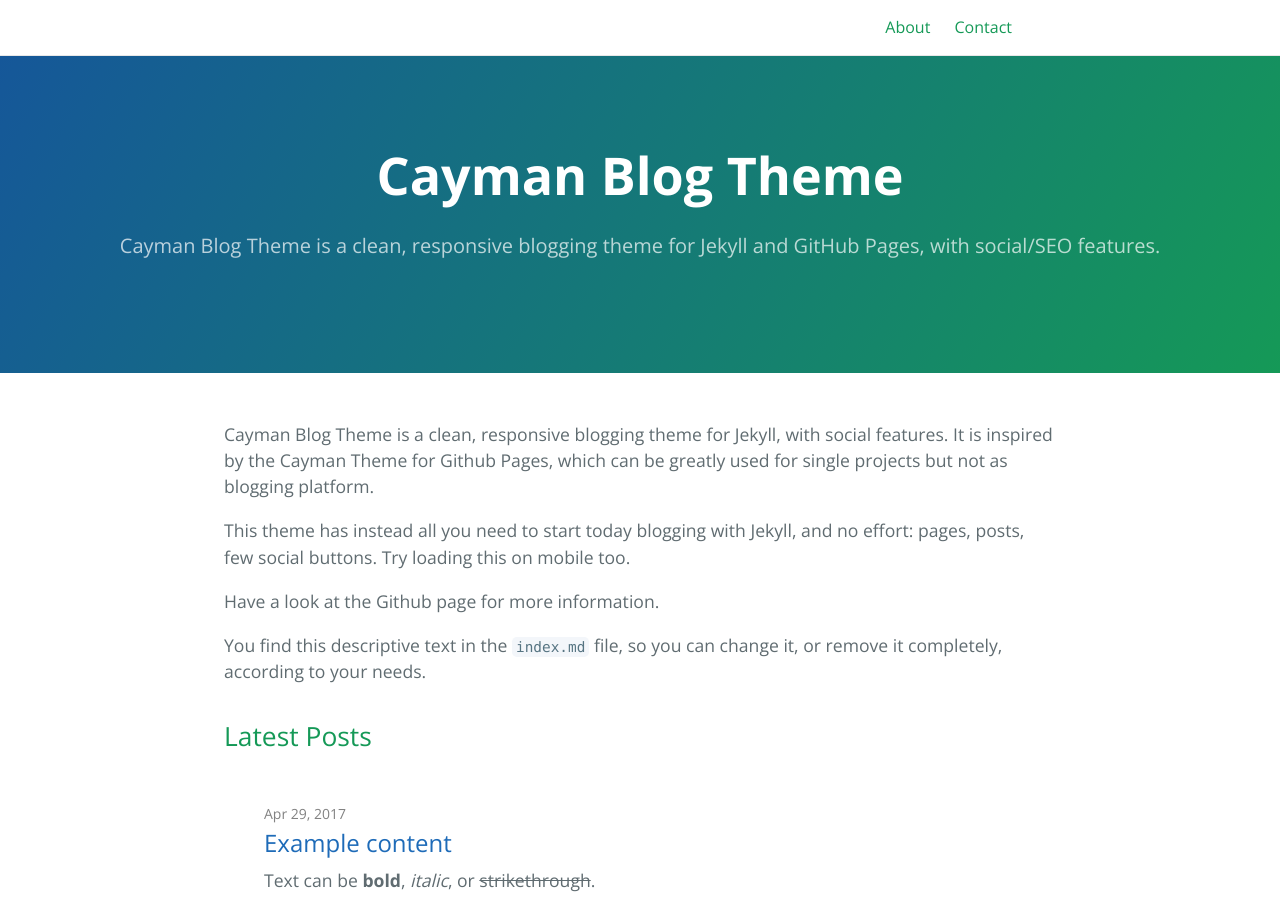
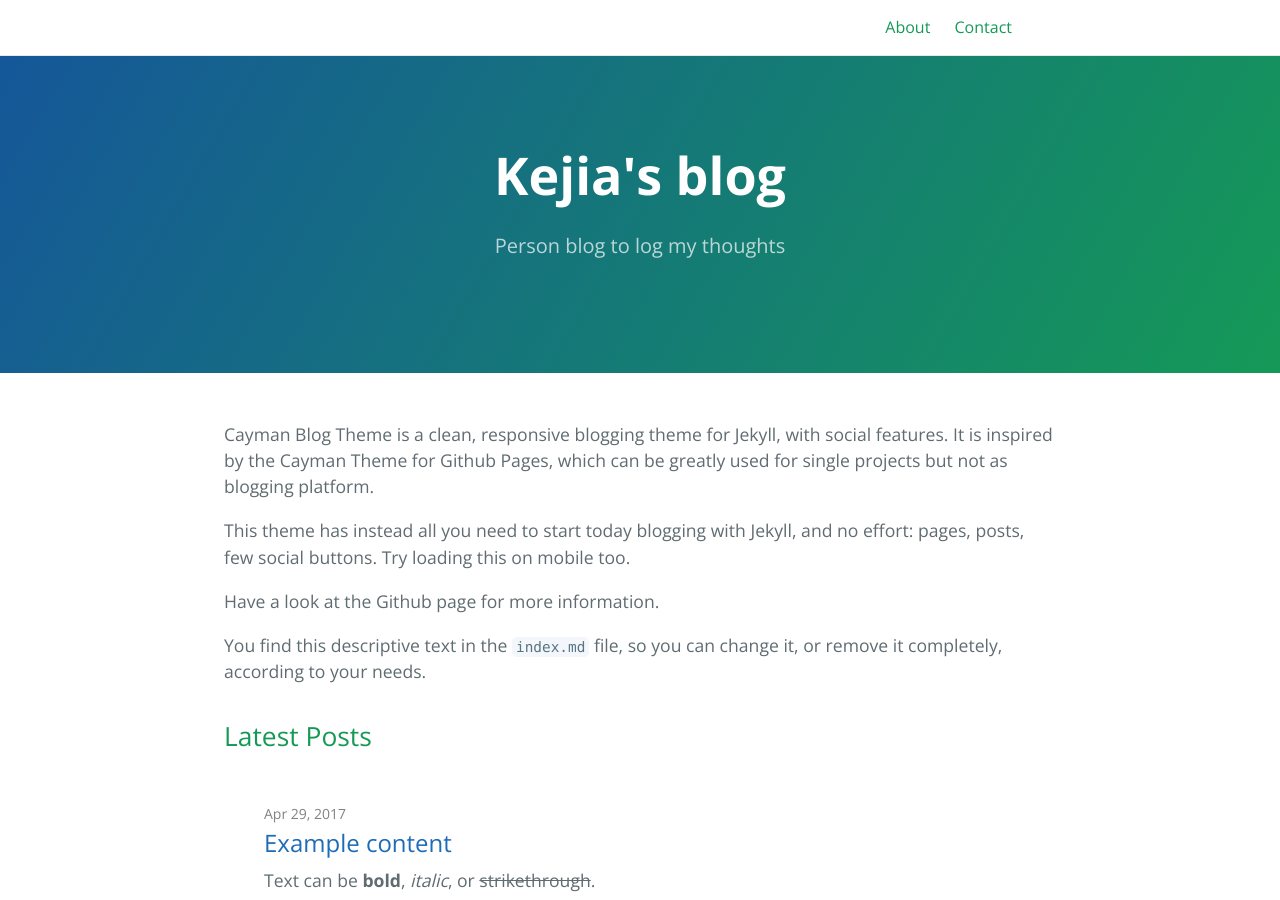
Before and after one commit to strange-uncle/strange-uncle.github.io, a Jekyll site: the page built from index.md, in a window 1280 px wide and 900 px high. Built offline with Jekyll 4.4.1, drawn with Linux system fonts in a browser that asks for light colours.

Commit message:
no message

```diff
--- a/_config.yml
+++ b/_config.yml
@@ -1,27 +1,27 @@
-title: Cayman Blog Theme
-description: Cayman Blog Theme is a clean, responsive blogging theme for Jekyll and GitHub Pages, with social/SEO features.
-show_downloads: true
+title: Kejia's blog
+description: Person blog to log my thoughts
+show_downloads: false
 
 baseurl: "/cayman-blog" # change this to the subpath of your site, e.g. /blog. Leave it empty if you don't need it.
-url: "https://lorepirri.github.io" # change this to the base hostname & protocol for your site
+url: "https://strange-uncle.github.io/" # change this to the base hostname & protocol for your site
 
 google_analytics:
 # cayman-blog date format
 # refer to http://shopify.github.io/liquid/filters/date/ if you want to customize this
-cayman-blog:
-  date_format: "%b %-d, %Y"
+#cayman-blog:
+#  date_format: "%b %-d, %Y"
 
-theme: # leave it empty
+theme: jekyll-theme-cayman
 
 # social
-author: "Lore Pirri"
-image: /thumbnail-jumbo.png
-twitter:
-  username: lorepirri
+#author: "Lore Pirri"
+#image: /thumbnail-jumbo.png
+#twitter:
+#  username: lorepirri
 #  site:
-facebook:
+#facebook:
   #publisher: 1592372034171500
   #profile_id: 1809805629
-  app_id: 1798910940422432 # cayman-blog
+#  app_id: 1798910940422432 # cayman-blog
   #authors: lorepirri
 #  admins:
```
